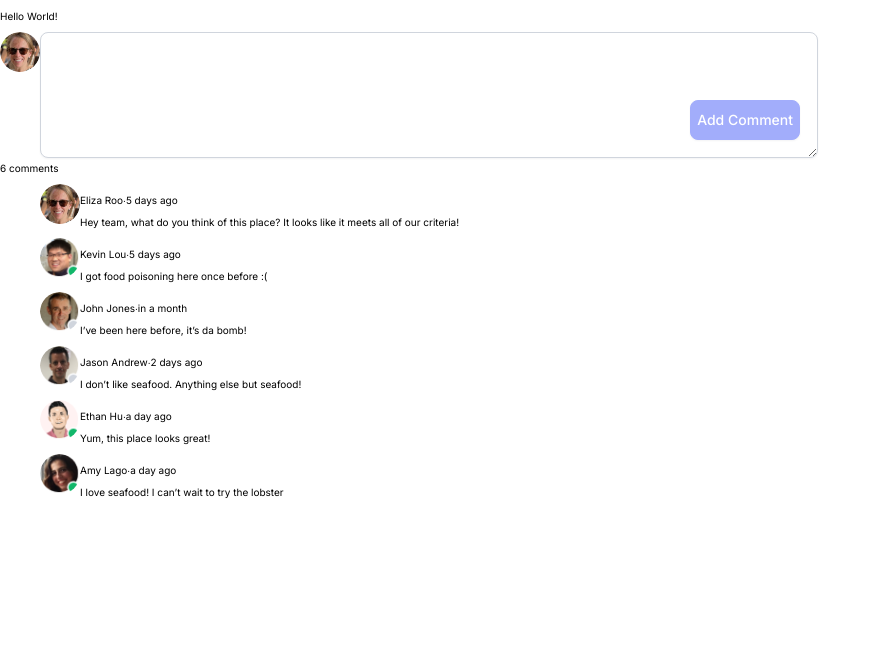
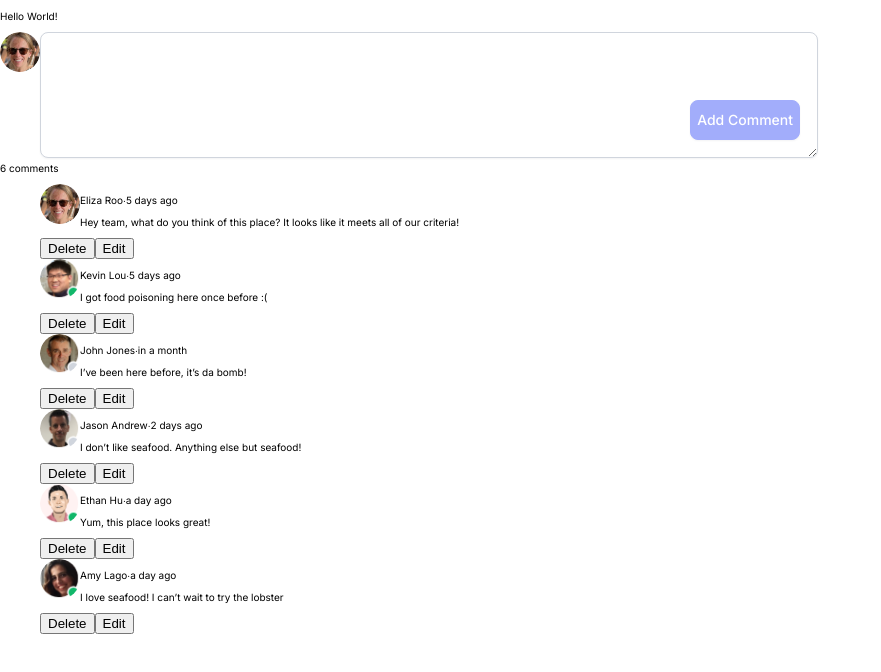
Before and after one commit to davisstacked/LeahDavisCommentUIExercise, a React (Create React App) app: page / in a window 1280 px wide. Shown: the top 672 px of the page, without its empty margins (0-881 px from the left). Built offline with nearby package versions, Linux system fonts and the light colour scheme.

Commit message:
used classnames to hide edit and delete buttons while isDeleting state is set to true

```diff
--- a/src/Comment.js
+++ b/src/Comment.js
@@ -15,12 +15,16 @@ const Comment = ({ time, message, user, image, id, key, hidden }) => {
   } = useContext(CommentContext);
 
   const [isDeleting, setIsDeleting] = useState(false);
+
+  // useRef in setTimeout to retrieve current state.
+  // https://medium.com/programming-essentials/how-to-access-the-state-in-settimeout-inside-a-react-function-component-39a9f031c76f
   const isDeletingRef = useRef(isDeleting);
   isDeletingRef.current = isDeleting;
 
   // // Conditionally displays the delete and edit buttons.
   const editAndDelete = classNames('Comment-popup', {
     hidden: hoveredCommentId !== id,
+    hidden: isDeleting === true,
   });
 
   const showUndo = classNames('Comment-undo', {
```
